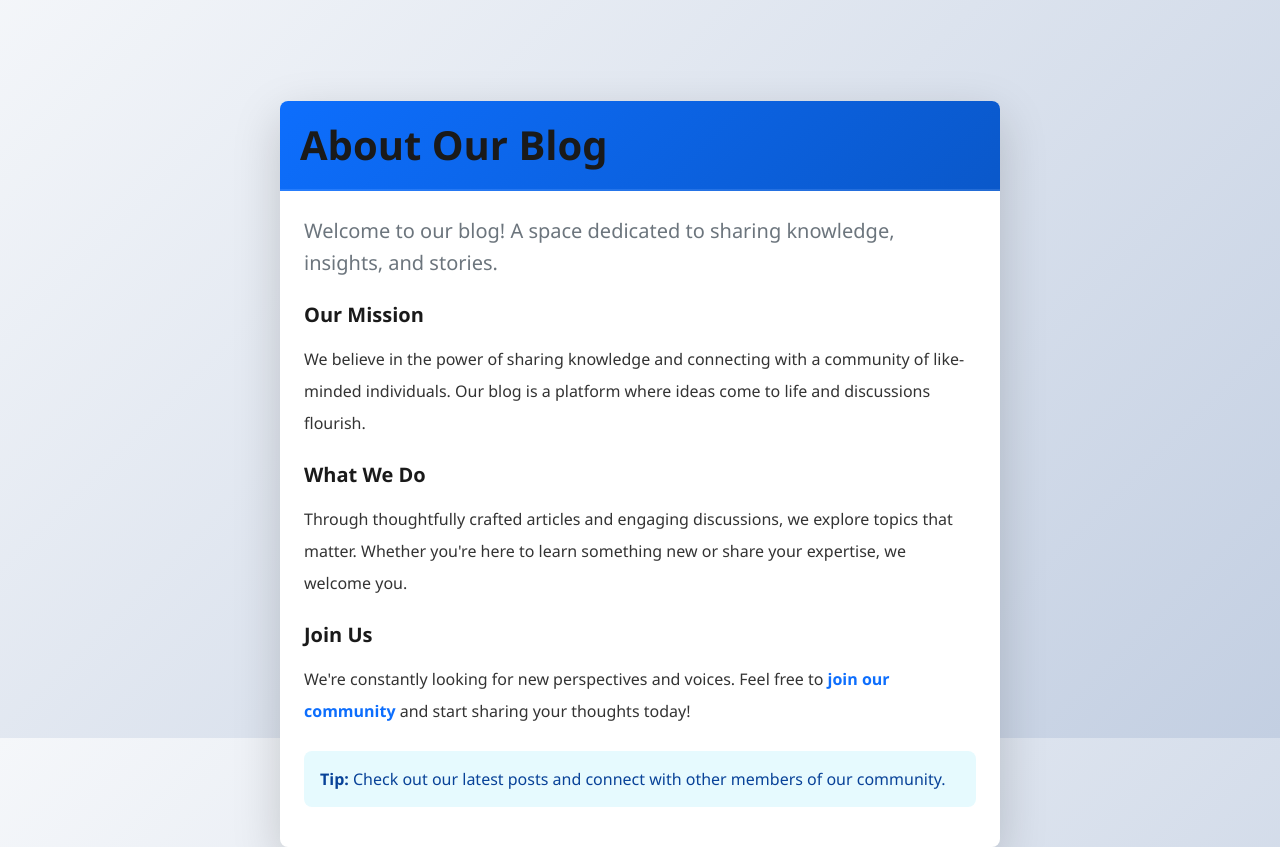
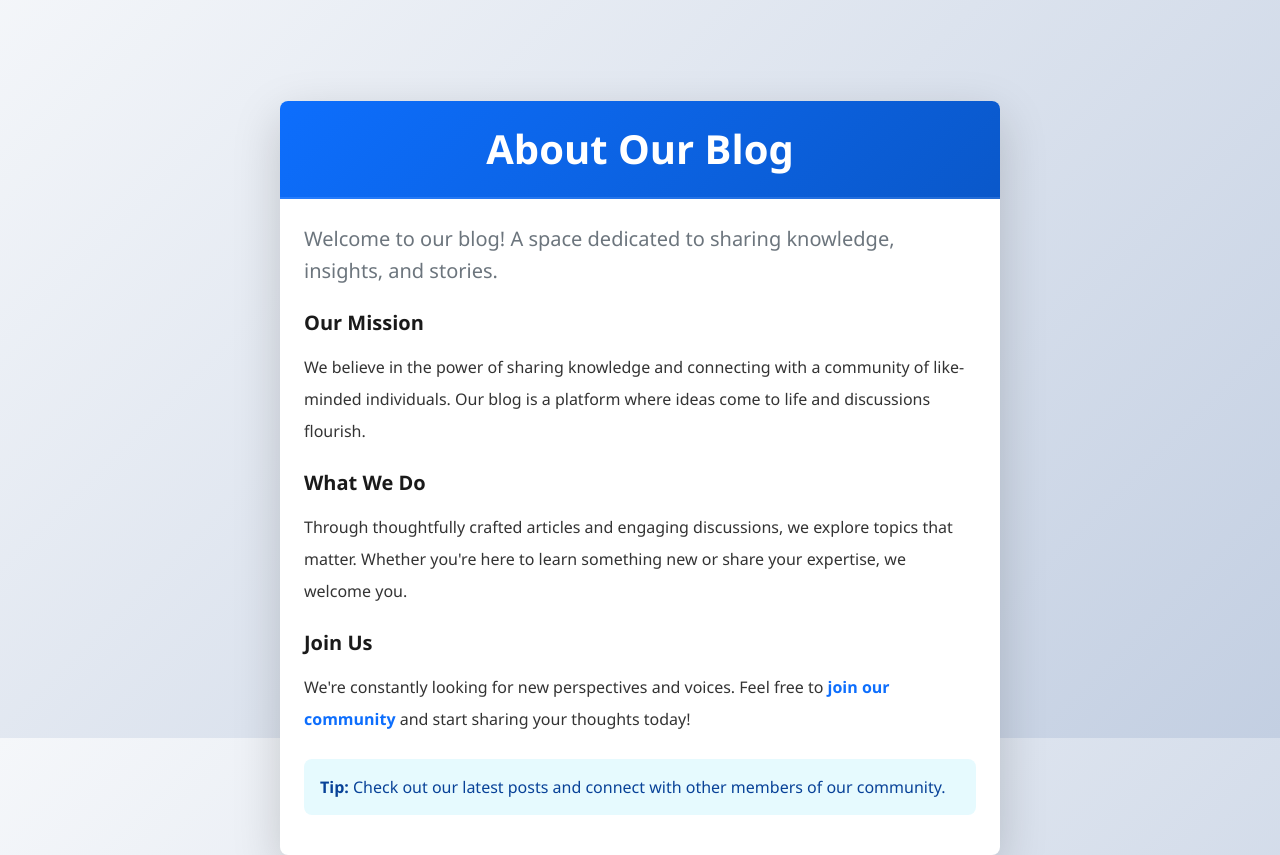
Before and after one commit to Vinald/dj-blog-application, a Django app: page /about/ in a window 1280 px wide. Shown: the part 62-917 px from the top of the page. Run offline with Django 5.2, Linux system fonts and the light colour scheme; some libraries are stand-ins or nearby versions.

Commit message:
header colors fix

```diff
--- a/templates/account/login.html
+++ b/templates/account/login.html
@@ -6,8 +6,8 @@
 <div class="d-flex justify-content-center align-items-center" style="min-height: calc(100vh - 150px);">
     <div class="w-100" style="max-width: 420px;">
         <div class="card shadow-lg border-0 rounded-3">
-            <div class="card-header text-center py-4">
-                <h2 class="mb-0">Welcome Back</h2>
+            <div class="card-header text-center py-4 bg-primary">
+                <h2 class="mb-0 text-white">Welcome Back</h2>
             </div>
             <div class="card-body p-5">
 
--- a/templates/account/register.html
+++ b/templates/account/register.html
@@ -6,8 +6,8 @@
 <div class="d-flex justify-content-center align-items-center" style="min-height: calc(100vh - 150px);">
     <div class="w-100" style="max-width: 420px;">
         <div class="card shadow-lg border-0 rounded-3">
-            <div class="card-header text-center py-4">
-                <h2 class="mb-0">Create Account</h2>
+            <div class="card-header text-center py-4 bg-primary">
+                <h2 class="mb-0 text-white">Create Account</h2>
             </div>
             <div class="card-body p-5">
 
--- a/templates/post/about.html
+++ b/templates/post/about.html
@@ -5,8 +5,8 @@
     <div class="row justify-content-center">
         <div class="col-lg-8">
             <div class="card shadow-lg border-0">
-                <div class="card-header">
-                    <h1 class="mb-0">About Our Blog</h1>
+                <div class="card-header text-center py-4 bg-primary">
+                    <h1 class="mb-0 text-white">About Our Blog</h1>
                 </div>
                 <div class="card-body p-4">
                     <p class="lead text-muted">
```
